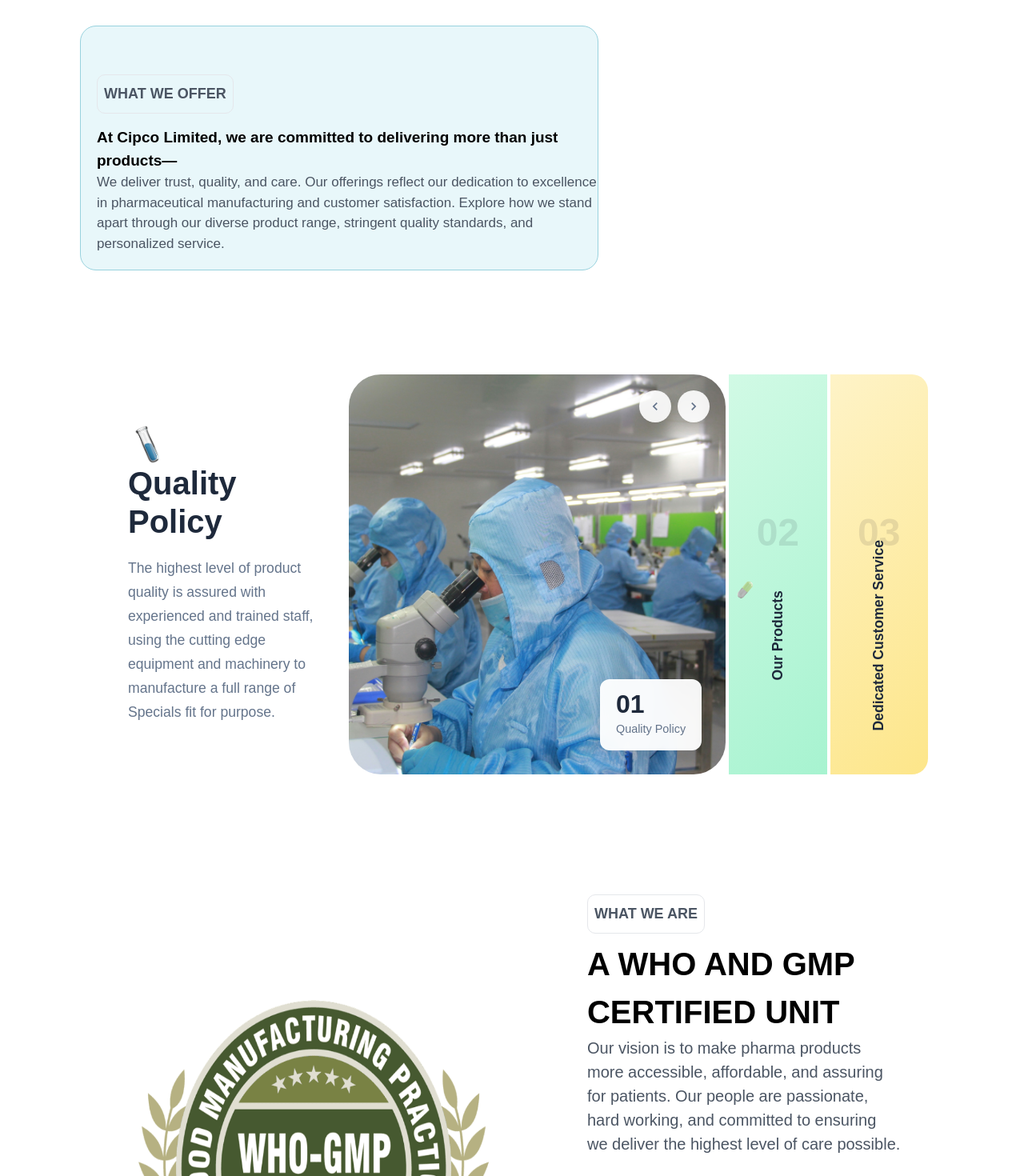
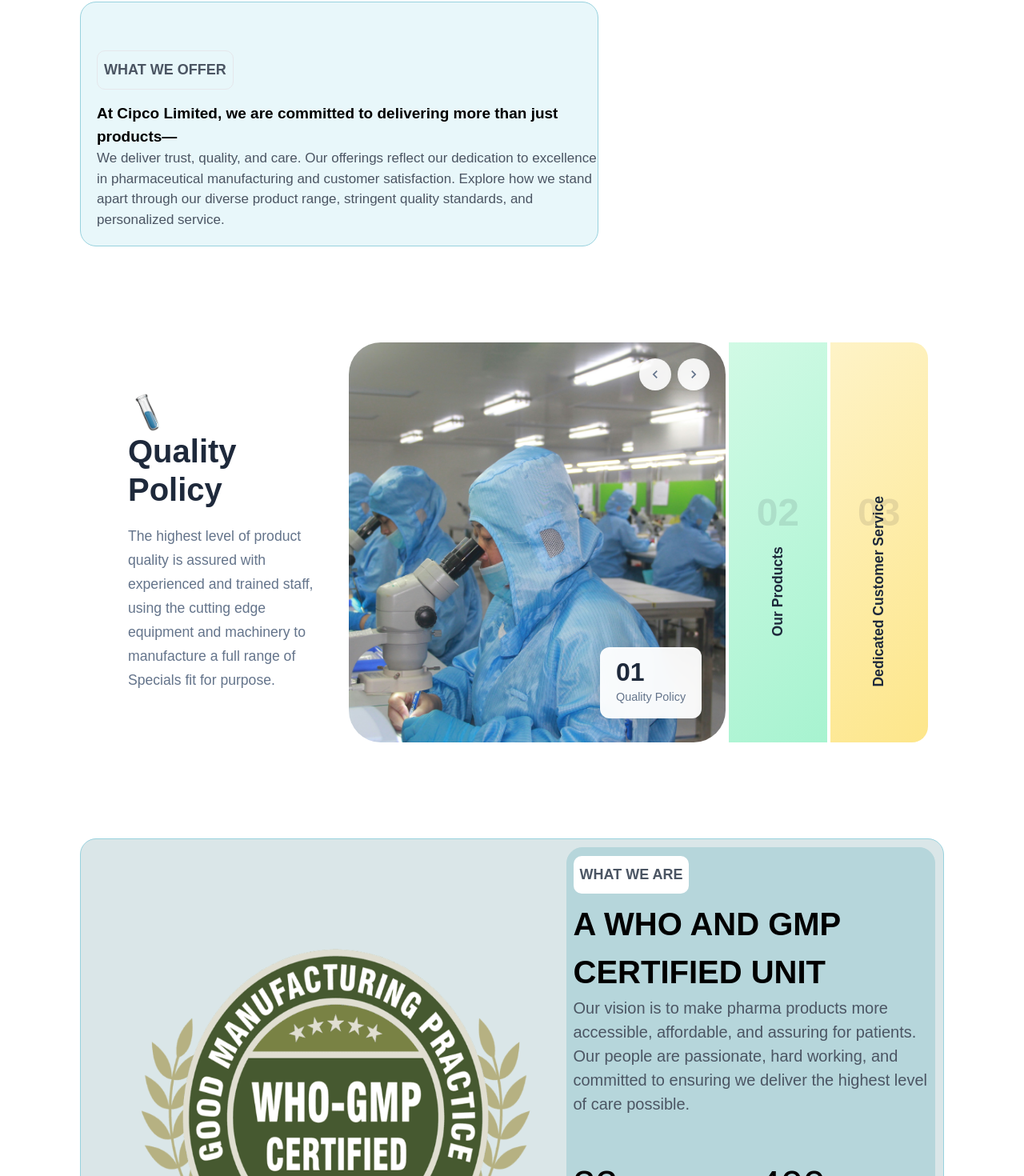
Before and after one commit to omniveda/cipco_frontend, a React (Vite) app: page / in a window 1280 px wide. Shown: the part 778-2248 px from the top of the page at 80% size. Built offline with nearby package versions, Linux system fonts and the light colour scheme.

Commit message:
animation update

```diff
--- a/src/components/Contact.jsx
+++ b/src/components/Contact.jsx
@@ -1,4 +1,5 @@
 import { useState, useEffect } from 'react';
+import { motion } from 'framer-motion';
 
 export default function Contact() {
   const [isMobile, setIsMobile] = useState(window.innerWidth < 768);
@@ -11,6 +12,27 @@
   });
   const [isSubmitting, setIsSubmitting] = useState(false);
   const [submitStatus, setSubmitStatus] = useState(null);
+
+  // Animation variants for form fields
+  const formVariants = {
+    hidden: { opacity: 0 },
+    visible: {
+      opacity: 1,
+      transition: {
+        staggerChildren: 0.15,
+        duration: 0.5
+      }
+    }
+  };
+
+  const fieldVariants = {
+    hidden: { opacity: 0, y: -30 },
+    visible: {
+      opacity: 1,
+      y: 0,
+      transition: { duration: 0.6, ease: 'easeOut' }
+    }
+  };
 
   useEffect(() => {
           const handleResize = () => {
@@ -113,8 +135,15 @@
 
         {/* Right - Form */}
         <div className="bg-gray-50 pt-[40px] border border-[#D1D5DB] p-[20px] pr-[50px] rounded-[20px] shadow-md">
-          <form onSubmit={handleSubmit} className="space-y-4">
-            <div>
+          <motion.form
+            onSubmit={handleSubmit}
+            className="space-y-4"
+            initial="hidden"
+            whileInView="visible"
+            viewport={{ once: false }}
+            variants={formVariants}
+          >
+            <motion.div variants={fieldVariants}>
               <label className="block text-sm font-medium mb-[8px]">
                 Name<span className="text-[red]">*</span>
               </label>
@@ -127,9 +156,9 @@
                 className="w-full mb-[14px] px-[14px] py-[10px] border border-[#D1D5DB] rounded-[4px] focus:outline-none"
                 required
               />
-            </div>
+            </motion.div>
 
-            <div>
+            <motion.div variants={fieldVariants}>
               <label className="block text-sm font-medium mb-[8px]">
                 Email<span className="text-[red]">*</span>
               </label>
@@ -142,9 +171,9 @@
                 className="w-full mb-[14px] px-[14px] py-[10px] border border-[#D1D5DB] rounded-[4px] focus:outline-none"
                 required
               />
-            </div>
+            </motion.div>
 
-            <div>
+            <motion.div variants={fieldVariants}>
               <label className="block text-sm font-medium mb-[8px]">Phone Number</label>
               <input
                 type="text"
@@ -154,9 +183,9 @@
                 placeholder="+44789 123456"
                 className="w-full mb-[14px] px-[14px] py-[10px] border border-[#D1D5DB] rounded-[4px] focus:outline-none"
               />
-            </div>
+            </motion.div>
 
-            <div>
+            <motion.div variants={fieldVariants}>
               <label className="block text-sm font-medium mb-[8px]">Subject</label>
               <input
                 type="text"
@@ -166,9 +195,9 @@
                 placeholder="Inquiry about products"
                 className="w-full mb-[14px] px-[14px] py-[10px] border border-[#D1D5DB] rounded-[4px] focus:outline-none"
               />
-            </div>
+            </motion.div>
 
-            <div>
+            <motion.div variants={fieldVariants}>
               <label className="block text-sm font-medium mb-[8px]">
                 Message<span className="text-red-500">*</span>
               </label>
@@ -181,20 +210,27 @@
                 className="w-full mb-[14px] px-[14px] py-[10px] border border-[#D1D5DB] rounded-[4px] focus:outline-none resize-none"
                 required
               ></textarea>
-            </div>
+            </motion.div>
 
             {submitStatus === 'success' && (
-              <div className="bg-green-100 border border-green-400 text-green-700 px-4 py-3 rounded mb-4">
+              <motion.div
+                variants={fieldVariants}
+                className="bg-green-100 border border-green-400 text-green-700 px-4 py-3 rounded mb-4"
+              >
                 Thank you for your message! We will get back to you soon.
-              </div>
+              </motion.div>
             )}
 
             {submitStatus === 'error' && (
-              <div className="bg-red-100 border border-red-400 text-red-700 px-4 py-3 rounded mb-4">
+              <motion.div
+                variants={fieldVariants}
+                className="bg-red-100 border border-red-400 text-red-700 px-4 py-3 rounded mb-4"
+              >
                 There was an error submitting your message. Please try again.
-              </div>
+              </motion.div>
             )}
 
+            <motion.div variants={fieldVariants}>
               <button
                 type="submit"
                 disabled={isSubmitting}
@@ -202,7 +238,8 @@
               >
                 {isSubmitting ? 'Sending...' : 'Send message'}
               </button>
-          </form>
+            </motion.div>
+          </motion.form>
         </div>
       </div>
     </div>
--- a/src/components/Features.jsx
+++ b/src/components/Features.jsx
@@ -4,7 +4,52 @@
 import dataimg1 from '../assets/features/dataimg1.jpg';
 import dataimg2 from '../assets/features/dataimg2.jpg';
 import dataimg3 from '../assets/features/dataimg3.jpg';
-import { useState, useEffect } from 'react';
+import { useState, useEffect, useRef } from 'react';
+import { motion, useInView } from 'framer-motion';
+
+// TypingText component for typewriter effect
+const TypingText = ({ text, speed = 50, delay = 0, style, className }) => {
+  const [displayedText, setDisplayedText] = useState('');
+  const [index, setIndex] = useState(0);
+  const ref = useRef();
+  const firstTime = useRef(true);
+
+  const isInView = useInView(ref, { once: false });
+
+  useEffect(() => {
+    if (isInView) {
+      if (firstTime.current) {
+        firstTime.current = false;
+        // Start with delay on first view
+        const startTimeout = setTimeout(() => {
+          setIndex(0);
+          setDisplayedText('');
+        }, delay);
+        return () => clearTimeout(startTimeout);
+      } else {
+        // Restart immediately on subsequent views
+        setIndex(0);
+        setDisplayedText('');
+      }
+    }
+  }, [isInView, delay]);
+
+  useEffect(() => {
+    if (index < text.length) {
+      const timeout = setTimeout(() => {
+        setDisplayedText((prev) => prev + text[index]);
+        setIndex((prev) => prev + 1);
+      }, speed);
+      return () => clearTimeout(timeout);
+    }
+  }, [index, text, speed]);
+
+  return (
+    <span ref={ref} style={style} className={className}>
+      {displayedText}
+    </span>
+  );
+};
 
 const data = [
     {
@@ -65,7 +110,7 @@
                                 {String(item.id).padStart(2, '0')}
                             </div>
                             <div className="feature-title-section">
-                                <img className='w-[30px] h-[30px] mb-2' src={item.logo} alt=""/>
+                                {/* <img className='w-[30px] h-[30px] mb-2' src={item.logo} alt=""/> */}
                                 <h3 className="feature-title">{item.title}</h3>
                             </div>
                         </div>
@@ -75,8 +120,20 @@
                             <div className="feature-content">
                                 <div className="feature-text">
                                 <img className='w-[50px] h-[50px]' src={item.logo} alt=""/>
-                                    <h3 className={isMobile?'font-[10px]':"feature-title-expanded"}>{item.title}</h3>
-                                    <p className="feature-description">{item.content}</p>
+                                    <h3 className={isMobile?'font-[10px]':"feature-title-expanded"}>
+                                        <TypingText
+                                            text={item.title}
+                                            speed={50}
+                                            delay={0}
+                                        />
+                                    </h3>
+                                    <p className="feature-description">
+                                        <TypingText
+                                            text={item.content}
+                                            speed={10}
+                                            delay={500}
+                                        />
+                                    </p>
                                 </div>
                                 <div className="feature-image">
                                     <img src={item.dataimg} alt={item.title} />
--- a/src/pages/Home.jsx
+++ b/src/pages/Home.jsx
@@ -8,9 +8,53 @@
 import Map from '../components/map.jsx';
 import Contact from '../components/Contact.jsx';
 
-import { motion } from 'framer-motion';
+import { motion, useInView } from 'framer-motion';
 import { useNavigate } from 'react-router-dom';
-import { useState,useEffect } from 'react';
+import { useState, useEffect, useRef } from 'react';
+
+// TypingText component for typewriter effect
+const TypingText = ({ text, speed = 50, delay = 0, style, className }) => {
+  const [displayedText, setDisplayedText] = useState('');
+  const [index, setIndex] = useState(0);
+  const ref = useRef();
+  const firstTime = useRef(true);
+
+  const isInView = useInView(ref, { once: false });
+
+  useEffect(() => {
+    if (isInView) {
+      if (firstTime.current) {
+        firstTime.current = false;
+        // Start with delay on first view
+        const startTimeout = setTimeout(() => {
+          setIndex(0);
+          setDisplayedText('');
+        }, delay);
+        return () => clearTimeout(startTimeout);
+      } else {
+        // Restart immediately on subsequent views
+        setIndex(0);
+        setDisplayedText('');
+      }
+    }
+  }, [isInView, delay]);
+
+  useEffect(() => {
+    if (index < text.length) {
+      const timeout = setTimeout(() => {
+        setDisplayedText((prev) => prev + text[index]);
+        setIndex((prev) => prev + 1);
+      }, speed);
+      return () => clearTimeout(timeout);
+    }
+  }, [index, text, speed]);
+
+  return (
+    <span ref={ref} style={style} className={className}>
+      {displayedText}
+    </span>
+  );
+};
 // Animation variants
 const containerVariants = {
   hidden: { opacity: 0 },
@@ -124,11 +168,25 @@
                     <motion.h1
                       variants={childVariants}
                       style={{ fontSize: isMobile ? '30px' : '50px', fontWeight: 'bold', color: 'white', marginBottom: isMobile ? '10px' : '10px' }}
-                    >Precision Formulations for Better Health</motion.h1>
+                    >
+                      <TypingText
+                        text="Precision Formulations for Better Health"
+                        speed={20}
+                        delay={0}
+                        style={{ fontSize: isMobile ? '30px' : '50px', fontWeight: 'bold', color: 'white' }}
+                      />
+                    </motion.h1>
                     <motion.p
                       variants={childVariants}
                       style={{ marginTop: '4px', fontSize: isMobile ? '16px' : '18px', color: 'white', marginBottom: isMobile ? '20px' : '20px' }}
-                    >From essential generics to advanced therapeutics, our products are engineered for performance and trust. Quality, compliance, and care in every dose.</motion.p>
+                    >
+                      <TypingText
+                        text="From essential generics to advanced therapeutics, our products are engineered for performance and trust. Quality, compliance, and care in every dose."
+                        speed={20}
+                        delay={2000}
+                        style={{ fontSize: isMobile ? '16px' : '18px', color: 'white' }}
+                      />
+                    </motion.p>
                     <motion.button
                       variants={childVariants}
                       whileHover={{ scale: 1.05 }}
@@ -149,7 +207,7 @@
           initial="hidden"
           whileInView="visible"
           viewport={{ once: false, margin: "-100px" }}
-          className={isMobile?'mt-[0px]':'mx-[100px] mt-[100px] '}
+          className={isMobile?'mt-[0px]':'mx-[100px] mt-[70px] '}
         >
             <motion.div variants={childVariants} className={isMobile?'w-0':'w-[60%] border border-[#98d2de] bg-[#e8f7fa] pl-[20px] py-[20px]  rounded-[20px]'}>
                 <motion.p
@@ -159,11 +217,23 @@
                 <motion.p
                   variants={childVariants}
                   className='text-left text-[19px] mt-4 font-[600]'
-                >At Cipco Limited, we are committed to delivering more than just products—</motion.p>
+                >
+                  <TypingText
+                        text="At Cipco Limited, we are committed to delivering more than just products—"
+                        speed={10}
+                        delay={0}
+
+                      /></motion.p>
                 <motion.p
                   variants={childVariants}
                   className={isMobile?'text-[#4B5563] text-[17px] text-justify':'text-[#4B5563] text-[17px]'}
-                >We deliver trust, quality, and care. Our offerings reflect our dedication to excellence in pharmaceutical manufacturing and customer satisfaction. Explore how we stand apart through our diverse product range, stringent quality standards, and personalized service.</motion.p>
+                >
+                  <TypingText
+                        text="We deliver trust, quality, and care. Our offerings reflect our dedication to excellence in pharmaceutical manufacturing and customer satisfaction. Explore how we stand apart through our diverse product range, stringent quality standards, and personalized service."
+                        speed={2}
+                        delay={0}
+
+                      /></motion.p>
             </motion.div>
 
         </motion.section>
@@ -174,7 +244,7 @@
           initial="hidden"
           whileInView="visible"
           viewport={{ once: false, margin: "-100px" }}
-          className={isMobile?'mt-[10px]':'mx-[100px] mt-[80px]'}
+          className={isMobile?'mt-[10px]':'mx-[100px] mt-[70px]'}
         >
             <motion.div variants={childVariants}>
                 <Features/>
@@ -186,9 +256,9 @@
           initial="hidden"
           whileInView="visible"
           viewport={{ once: false, margin: "-100px" }}
-          className={isMobile?'mt-[60px]':'mx-[100px] mt-[100px] px-[50px]'}
+          className={isMobile?'mt-[60px]':'mx-[100px] border rounded-[20px] bg-[#dae6e8] border-[#98d2de] mt-[70px] pl-[50px]'}
         >
-            <motion.div variants={childVariants} className={isMobile?'flex flex-col justify-center items-center gap-[20px]':'flex justify-center items-center gap-[20px]'}>
+            <motion.div variants={childVariants} className={isMobile?'flex flex-col justify-center items-center gap-[20px]':'flex  justify-center items-center gap-[20px]'}>
 
                     <motion.div variants={childVariants}>
                         <motion.img
@@ -201,19 +271,31 @@
                         />
                     </motion.div>
 
-                <motion.div variants={childVariants} className={isMobile ? 'w-full' : 'w-[50%] ml-[80px] pr-[4px]'}>
+                <motion.div variants={childVariants} className={isMobile ? 'w-full' : 'w-[50%] border rounded-[20px] border-[#b6d6db] bg-[#b6d6db] py-[10px] mr-[10px] my-[10px] px-[8px]'}>
                 <motion.p
                   variants={childVariants}
-                  className='inline-block py-[10px] px-[8px] text-left text-[18px] border rounded-[10px] text-[#4B5563] font-bold'
+                  className='inline-block py-[10px] px-[8px] text-left text-[18px]  rounded-[10px] text-[#4B5563] bg-[white] font-bold'
                 >WHAT WE ARE</motion.p>
                 <motion.p
                   variants={childVariants}
                   className='text-left text-[40px] mt-[8px] font-[600]'
-                >A WHO AND GMP CERTIFIED UNIT</motion.p>
+                >
+                  <TypingText
+                    text="A WHO AND GMP CERTIFIED UNIT"
+                    speed={5}
+                    delay={0}
+                  />
+                </motion.p>
                 <motion.p
                   variants={childVariants}
                   className={isMobile?'text-[#4B5563] text-justify text-[20px]':'text-[#4B5563] text-[20px]'}
-                >Our vision is to make pharma products more accessible, affordable, and assuring for patients. Our people are passionate, hard working, and committed to ensuring we deliver the highest level of care possible.</motion.p>
+                >
+                  <TypingText
+                    text="Our vision is to make pharma products more accessible, affordable, and assuring for patients. Our people are passionate, hard working, and committed to ensuring we deliver the highest level of care possible."
+                    speed={2}
+                    delay={1000}
+                  />
+                </motion.p>
                 <motion.div
                   variants={containerVariants}
                   className={isMobile?'grid grid-cols-2 gap-[0px] mt-[50px]':'grid grid-cols-2 gap-[20px] mt-[50px]'}
@@ -258,13 +340,13 @@
                         className={isMobile?'bg-[#305d94] text-[white] inline-block px-[8px] py-[20px] rounded-[40px] cursor-pointer':'bg-[#305d94] text-[white] inline-block px-[20px] py-[20px] rounded-[40px] cursor-pointer'}
                       >All Certificates</motion.p>
                       <motion.svg
-                        whileHover={{ scale: 1.05, rotate: 360 }}
+                        whileHover={{ scale: 1.05, rotate: [0, 360], y: [0, 0, -20, 0] }}
                         className='bg-[#305d94] p-[10px] my-[20px] rounded-full'
                         xmlns="http://www.w3.org/2000/svg"
                         width="30"
                         height="29"
                         fill="none"
-                        transition={{ duration: 0.5 }}
+                        transition={{ duration: 1, ease: "easeInOut" }}
                       >
                         <path d="M 3.311 14.292 L 25.598 14.292" fill="transparent" stroke-width="2.34608" stroke="rgb(255, 255, 255)" stroke-miterlimit="10" stroke-dasharray=""></path>
                         <path d="M 26.772 14.292 L 25.599 14.292 C 22.359 14.292 19.733 16.918 19.733 20.157 L 19.733 23.677" fill="transparent" stroke-width="2.34608" stroke="rgb(255, 255, 255)" stroke-miterlimit="10" stroke-dasharray=""></path>
@@ -283,7 +365,7 @@
           initial="hidden"
           whileInView="visible"
           viewport={{ once: false, margin: "-100px" }}
-          className={isMobile?'mt-[10px]':'mx-[100px] mt-[100px]'}
+          className={isMobile?'mt-[10px]':'mx-[100px] mt-[70px]'}
         >
             <motion.div variants={childVariants} className={!isMobile&&'grid grid-cols-2 items-center'}>
                 <motion.div variants={childVariants}>
@@ -442,7 +524,7 @@
           initial="hidden"
           whileInView="visible"
           viewport={{ once: false, margin: "-100px" }}
-          className=' mt-[100px]'
+          className=' mt-[70px]'
         >
             <motion.div variants={childVariants} className={isMobile?'flex flex-row bg-[#F3F4F6] pb-[10px] rounded-[40px]':'flex flex-row bg-[#F3F4F6] p-[80px] rounded-[40px]'}>
                 <motion.div variants={childVariants}>
@@ -487,7 +569,7 @@
           initial="hidden"
           whileInView="visible"
           viewport={{ once: false, margin: "-100px" }}
-          className='mt-[100px]'
+          className='mt-[70px]'
         >
             <motion.div variants={childVariants} className={isMobile?'flex flex-col bg-[#0057A0] p-[0px] rounded-[40px]  items-center':'flex flex-row bg-[#0057A0] p-[80px] rounded-[40px] pl-[120px] items-center'}>
                 <motion.div variants={childVariants} className={isMobile?'w-[90%]':'w-[60%]'}>
@@ -565,14 +647,15 @@
             </motion.div>
         </motion.section>
 
+
         {!isMobile&&<motion.section
           variants={containerVariants}
           initial="hidden"
           whileInView="visible"
           viewport={{ once: false, margin: "-100px" }}
-          className='mt-[100px] mx-[100px]'
+          className='mt-[70px] mx-[100px] border rounded-[20px] border-[#b6d6db]'
         >
-            <motion.div variants={childVariants}>
+            <motion.div  variants={childVariants}>
                 <Map/>
             </motion.div>
         </motion.section>}
@@ -582,8 +665,9 @@
           initial="hidden"
           whileInView="visible"
           viewport={{ once: false, margin: "-100px" }}
-          className={isMobile?'mt-[20px] mx-[0px]':'mt-[100px] mx-[100px]'}
+          className={isMobile?'mt-[20px] mx-[0px]':'mt-[70px] mx-[100px]'}
         >
+
             <motion.div variants={childVariants}>
                 <Contact/>
             </motion.div>
```
Also changed, not shown: src/components/map.jsx (+22 -4 lines). Lines whose indentation alone changed are shown as unchanged.
